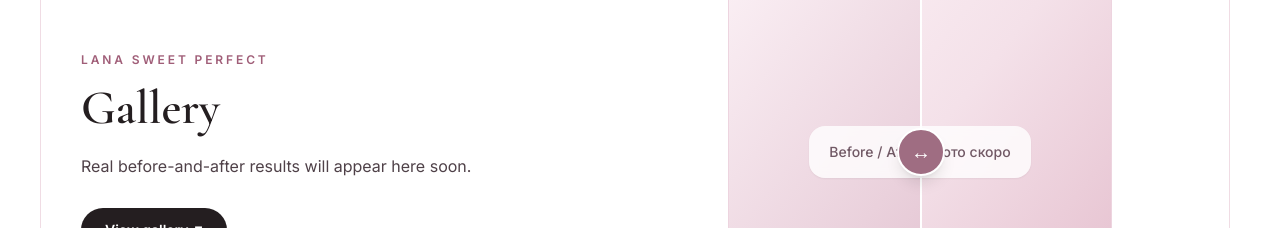
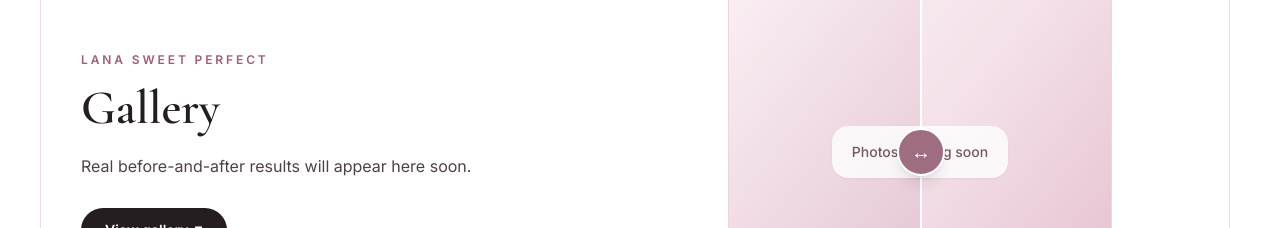
Before and after one commit to SergeyJak/Sweet-lana, a Next.js app: page /en in a window 1280 px wide. Shown: the part 2400-2628 px from the top of the page. Built offline with nearby package versions, Linux system fonts and the light colour scheme; no server answers.

Commit message:
Localize empty before-after gallery preview

```diff
--- a/src/components/BeforeAfterSlider.tsx
+++ b/src/components/BeforeAfterSlider.tsx
@@ -8,6 +8,7 @@ type Props = {
   beforeLabel?: string
   afterLabel?: string
   className?: string
+  emptyLabel?: string
 }
 
 export default function BeforeAfterSlider({
@@ -16,6 +17,7 @@ export default function BeforeAfterSlider({
   beforeLabel = 'Before',
   afterLabel = 'After',
   className = '',
+  emptyLabel = 'Photos coming soon',
 }: Props) {
   const [position, setPosition] = useState(50)
   const frame = useRef<HTMLDivElement>(null)
@@ -54,7 +56,7 @@ export default function BeforeAfterSlider({
           <div className="absolute inset-0 bg-gradient-to-br from-[#fdf4f8] via-[#ead1dc] to-[#d5a9bd]" style={{ clipPath: `inset(0 ${100 - position}% 0 0)` }} />
           <div className="pointer-events-none absolute inset-0 flex items-center justify-center p-8 text-center">
             <span className="rounded-2xl bg-white/80 px-5 py-4 text-sm font-medium text-[#715965] shadow-sm backdrop-blur-sm">
-              {beforeLabel} / {afterLabel} · Фото скоро
+              {emptyLabel}
             </span>
           </div>
         </>
```
